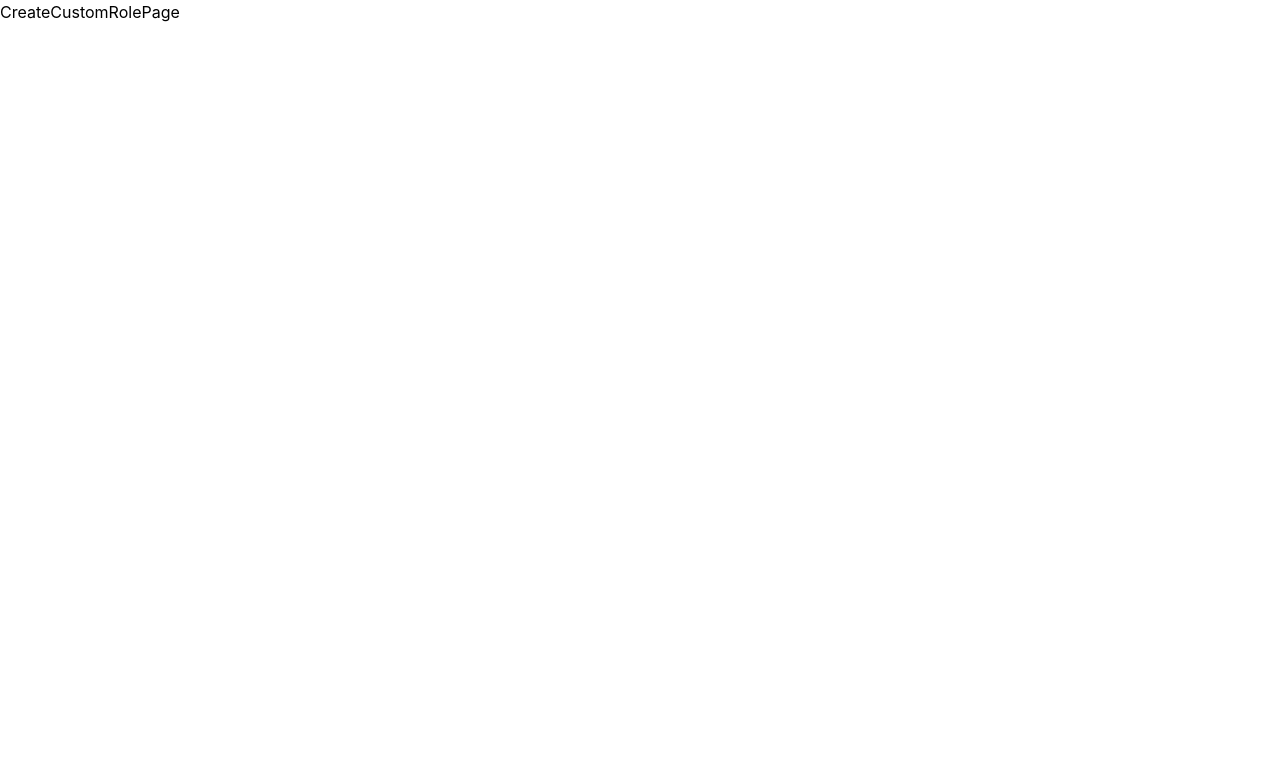
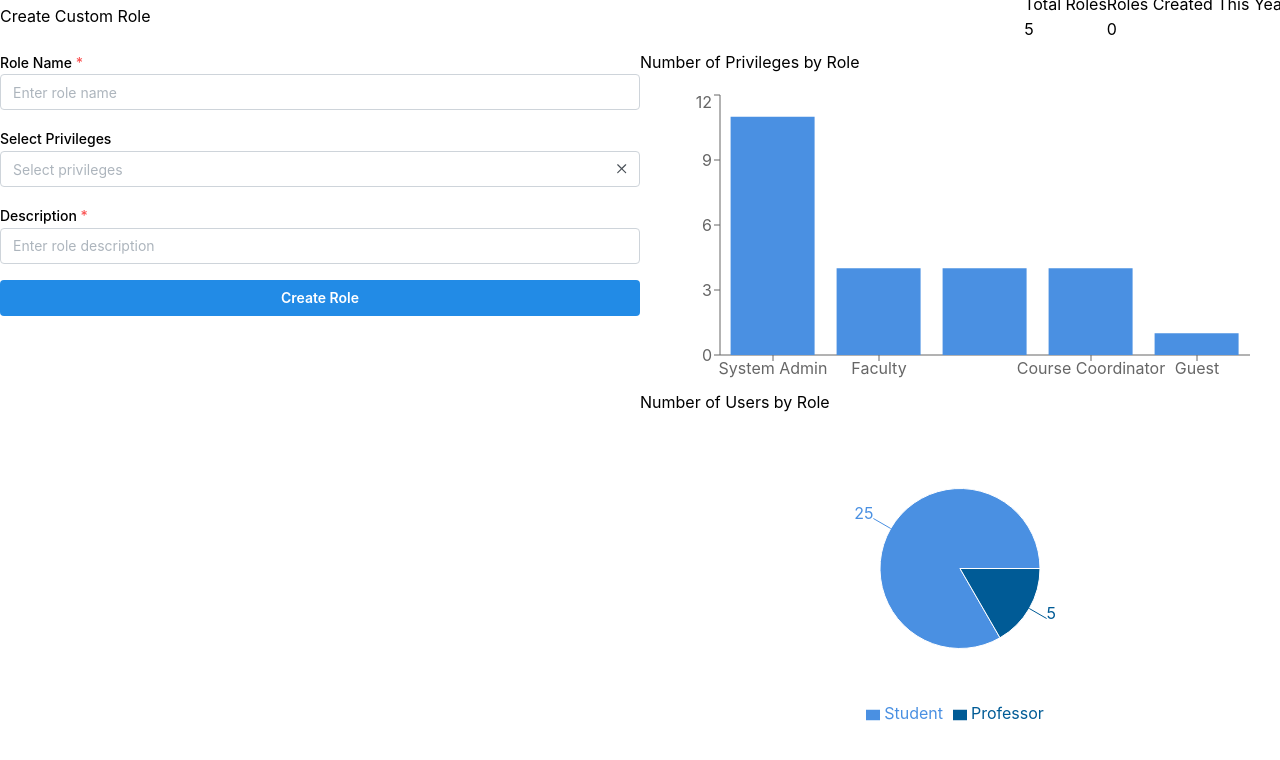
Before and after one commit to theDRB123/Fusion_System_Administrator, a React (Vite) app in the folder client/: page /RoleManagement/CreateCustomRole in a window 1280 px wide. Shown: the top 760 px of the page. Built offline with nearby package versions, Linux system fonts and the light colour scheme.

Commit message:
Frontend CreateCustomRole page in Mantine

```diff
--- a/client/src/pages/RoleManagementPages/CreateCustomRolePage.jsx
+++ b/client/src/pages/RoleManagementPages/CreateCustomRolePage.jsx
@@ -1,9 +1,250 @@
-import React from 'react'
+import React, { useState, useRef } from 'react';
+import {
+    Box,
+    Button,
+    Flex,
+    Grid,
+    TextInput,
+    Text,
+    Modal,
+    Select,
+    Stack,
+} from '@mantine/core';
+import { notifications } from '@mantine/notifications';
+import { BarChart, Bar, XAxis, YAxis, Tooltip, ResponsiveContainer } from 'recharts';
+import { PieChart, Pie, Cell, Legend } from 'recharts';
+import { roles } from '../../data/roles';
+import { users } from '../../data/users';
+import { privileges } from '../../data/privileges';
 
 const CreateCustomRolePage = () => {
+    const [roleName, setRoleName] = useState('');
+    const [selectedPrivileges, setSelectedPrivileges] = useState([]);
+    const [description, setDescription] = useState('');
+    const [timeOfCreation] = useState(new Date().toISOString().slice(0, 19).replace('T', ' '));
+    const [createdBy] = useState('superadmin');
+    const [lastUpdated] = useState(new Date().toISOString().slice(0, 19).replace('T', ' '));
+
+    const [isOpen, setIsOpen] = useState(false);
+    const cancelRef = useRef();
+
+    const handleChange = (e) => {
+        const { name, value } = e.target;
+        switch (name) {
+            case 'roleName':
+                setRoleName(value);
+                break;
+            case 'description':
+                setDescription(value);
+                break;
+            default:
+                break;
+        }
+    };
+
+    const handleAddPrivilegesChange = (selectedOptions) => {
+        setSelectedPrivileges(selectedOptions ? selectedOptions.map(option => option.value) : []);
+    };
+
+    const handleSubmit = () => {
+        setIsOpen(false);
+        console.log('Custom Role Created:', {
+            roleName,
+            selectedPrivileges,
+            description,
+            timeOfCreation,
+            createdBy,
+            lastUpdated,
+        });
+
+        notifications.show({
+            title: 'Custom Role Created',
+            message: 'The custom role has been successfully created.',
+            color: 'green',
+        });
+
+        setRoleName('');
+        setSelectedPrivileges([]);
+        setDescription('');
+    };
+
+    const openConfirmationDialog = () => {
+        setIsOpen(true);
+    };
+
+    const getPrivilegesCount = () => {
+        return roles.map((role) => ({
+            name: role.name,
+            privilegeCount: role.privileges.length,
+        }));
+    };
+
+    const privilegeData = getPrivilegesCount();
+
+    const getUserCountsByRole = () => {
+        const counts = {};
+        users.forEach(user => {
+            counts[user.role] = (counts[user.role] || 0) + 1;
+        });
+
+        return Object.entries(counts).map(([role, count]) => ({
+            role,
+            count,
+        }));
+    };
+
+    const userRoleData = getUserCountsByRole();
+
+    const totalRoles = roles.length;
+    const currentYear = new Date().getFullYear();
+    const rolesCreatedThisYear = roles.filter(role => new Date(role.createdAt).getFullYear() === currentYear).length;
+
+    const colors = ['#4A90E2', '#005B96', '#0069B9', '#1E90FF', '#87CEFA', '#4682B4', '#4169E1'];
+
+    const privilegeOptions = privileges.map(privilege => ({
+        value: privilege.name,
+        label: privilege.name
+    }));
+
     return (
-        <div>CreateCustomRolePage</div>
-    )
-}
+        <Box sx={{ backgroundColor: '#f0f0f0', minHeight: '100vh', padding: '1rem' }}>
+            <Flex justify="space-between" align="center" mb="1rem" direction={['column', 'row']}>
+                <Box
+                    sx={{
+                        padding: '1rem',
+                        backgroundColor: '#228Be6',
+                        borderRadius: '8px',
+                        boxShadow: 'md',
+                        marginBottom: ['1rem', '0'],
+                    }}
+                >
+                    <Text
+                        sx={{
+                            fontSize: ['1.5rem', '2rem', '3rem'],
+                            fontWeight: 'bold',
+                            color: 'white',
+                            textAlign: ['center', 'left'],
+                        }}
+                    >
+                        Create Custom Role
+                    </Text>
+                </Box>
 
-export default CreateCustomRolePage
+                <Grid columns={2} gutter="1rem" textAlign="center">
+                    <Box>
+                        <Text fontSize="lg" fontWeight="bold">Total Roles</Text>
+                        <Text fontSize="xl">{totalRoles}</Text>
+                    </Box>
+                    <Box>
+                        <Text fontSize="lg" fontWeight="bold">Roles Created This Year</Text>
+                        <Text fontSize="xl">{rolesCreatedThisYear}</Text>
+                    </Box>
+                </Grid>
+            </Flex>
+
+            <Flex direction={{ base: 'column', md: 'row' }} >
+                {/* Form Section */}
+                <Box w="100%" md:w="50%">
+                    <Stack spacing="1rem">
+                        <TextInput
+                            label="Role Name"
+                            name="roleName"
+                            placeholder="Enter role name"
+                            value={roleName}
+                            onChange={handleChange}
+                            required
+                        />
+
+                        <Select
+                            label="Select Privileges"
+                            name="privileges"
+                            placeholder="Select privileges"
+                            data={privilegeOptions}
+                            value={privilegeOptions.filter(option => selectedPrivileges.includes(option.value))}
+                            onChange={handleAddPrivilegesChange}
+                            searchable
+                            clearable
+                            multiple
+                        />
+
+                        <TextInput
+                            label="Description"
+                            name="description"
+                            placeholder="Enter role description"
+                            value={description}
+                            onChange={handleChange}
+                            required
+                        />
+
+                        <Button color="blue" onClick={openConfirmationDialog} fullWidth>
+                            Create Role
+                        </Button>
+                    </Stack>
+                </Box>
+
+                {/* Graphs Section */}
+                <Box w="100%" md:w="50%">
+                    {/* Bar Chart Section */}
+                    <Box>
+                        <Text fontSize="xl" fontWeight="bold" mb="1rem">
+                            Number of Privileges by Role
+                        </Text>
+                        <ResponsiveContainer width="100%" height={300}>
+                            <BarChart data={privilegeData} margin={{ top: 5, right: 30, left: 20, bottom: 5 }}>
+                                <XAxis dataKey="name" />
+                                <YAxis />
+                                <Tooltip />
+                                <Bar dataKey="privilegeCount" fill="#4A90E2" />
+                            </BarChart>
+                        </ResponsiveContainer>
+                    </Box>
+
+                    {/* Pie Chart Section */}
+                    <Box>
+                        <Text fontSize="xl" fontWeight="bold" mb="1rem">
+                            Number of Users by Role
+                        </Text>
+                        <ResponsiveContainer width="100%" height={300}>
+                            <PieChart>
+                                <Pie
+                                    data={userRoleData}
+                                    dataKey="count"
+                                    nameKey="role"
+                                    cx="50%"
+                                    cy="50%"
+                                    outerRadius={80}
+                                    fill="#1E90FF"
+                                    label
+                                >
+                                    {userRoleData.map((entry, index) => (
+                                        <Cell key={`cell-${index}`} fill={colors[index % colors.length]} />
+                                    ))}
+                                </Pie>
+                                <Legend />
+                            </PieChart>
+                        </ResponsiveContainer>
+                    </Box>
+                </Box>
+            </Flex>
+
+            {/* Confirmation Modal */}
+            <Modal
+                opened={isOpen}
+                onClose={() => setIsOpen(false)}
+                title="Confirm Role Creation"
+            >
+                <Text>Are you sure you want to create this custom role?</Text>
+                <Flex justify="flex-end" gap="1rem" mt="1rem">
+                    <Button variant="default" onClick={() => setIsOpen(false)}>
+                        Cancel
+                    </Button>
+                    <Button color="blue" onClick={handleSubmit}>
+                        Confirm
+                    </Button>
+                </Flex>
+            </Modal>
+        </Box>
+    );
+};
+
+export default CreateCustomRolePage;
```
